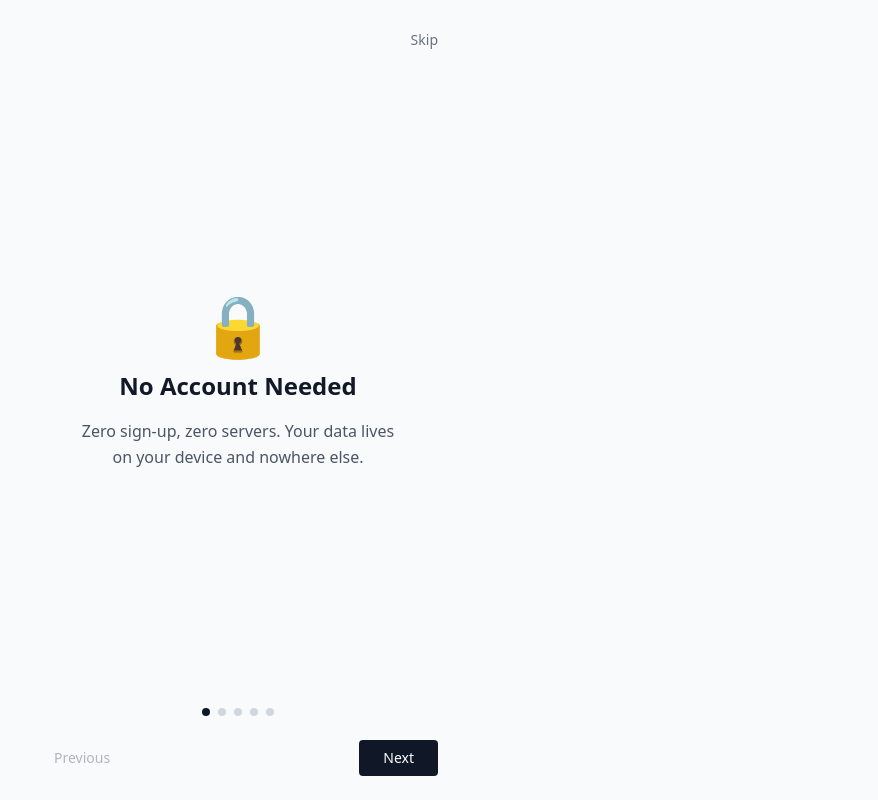
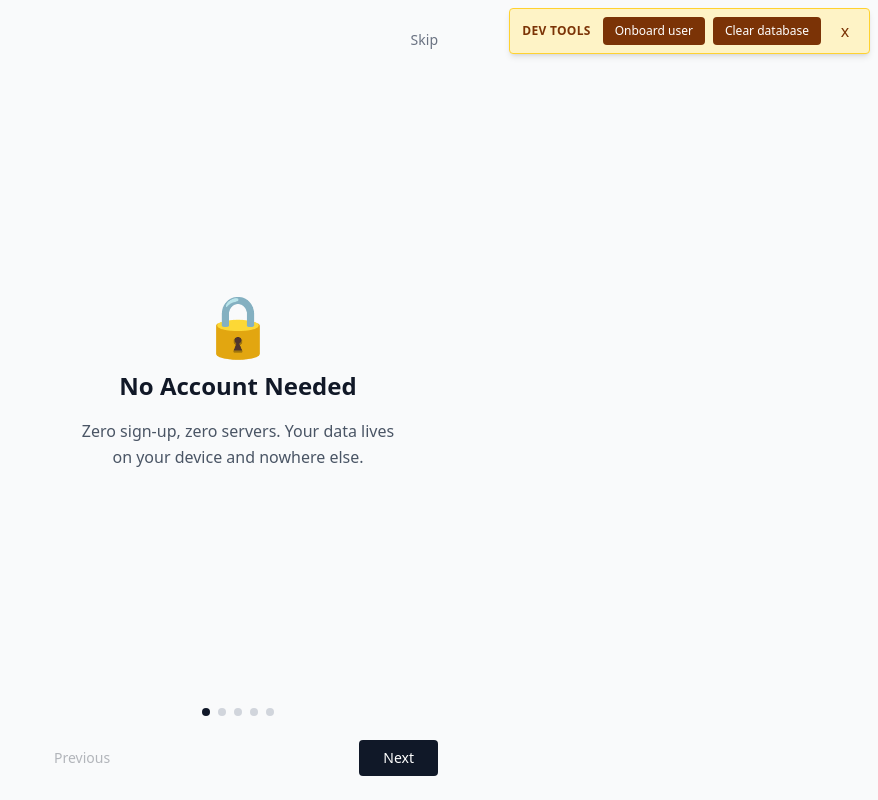
Before and after one commit to rahulbeyondcode/Split-Slate, a React (Vite) app: page /onboarding in a window 1280 px wide. Shown: the whole page, without its empty margins (402-1280 px from the left). Built offline with nearby package versions, Linux system fonts and the light colour scheme.

Commit message:
TODO remove it after use it. Added dev tools for autofilling.

```diff
--- a/src/App.tsx
+++ b/src/App.tsx
@@ -1,7 +1,13 @@
 import { RouterProvider } from "react-router-dom";
 
 import { router } from "@/app/router";
+import DevTools from "@/features/dev-tools";
 
-const App = () => <RouterProvider router={router} />;
+const App = () => (
+  <>
+    {import.meta.env.DEV && <DevTools />}
+    <RouterProvider router={router} />
+  </>
+);
 
 export default App;
--- /dev/null
+++ b/src/features/dev-tools/index.tsx
@@ -0,0 +1,161 @@
+import { useState } from "react";
+import { v4 as uuid } from "uuid";
+
+import { db } from "@/shared/configs/db";
+
+import {
+  SEED_DEFAULT_GROUP_CATEGORIES,
+  SEED_MASTER_CATEGORIES,
+} from "@/shared/constants/categories";
+import type {
+  Category,
+  Group,
+  LocalUser,
+  Member,
+  Person,
+  SettingsRecord,
+} from "@/shared/types/domain.types";
+
+const onboardUser = async () => {
+  const localUser: LocalUser = {
+    id: uuid(),
+    name: "Rahul R",
+    icon: "🧑‍💻",
+  };
+  const people: Person[] = [
+    localUser,
+    { id: uuid(), name: "Dracu", icon: "🧛" },
+    { id: uuid(), name: "Zombuu", icon: "🧟" },
+    { id: uuid(), name: "Geniee", icon: "🧜" },
+    { id: uuid(), name: "Pandu", icon: "🐼" },
+    { id: uuid(), name: "Foxxy", icon: "🦊" },
+    { id: uuid(), name: "Simba", icon: "🦁" },
+  ];
+  const groupId = uuid();
+  const members: Member[] = people.map((person) => ({
+    id: uuid(),
+    groupId,
+    personId: person.id,
+  }));
+  const group: Group = {
+    id: groupId,
+    name: "Weekend Trip",
+    icon: "🏕️",
+    currency: "INR",
+    createdAt: Date.now(),
+    frequentPayerIds: members.slice(0, 5).map((member) => member.id),
+  };
+  const categories: Category[] = SEED_DEFAULT_GROUP_CATEGORIES.map((name, index) => ({
+    id: `dev-category-${index}`,
+    groupId: group.id,
+    name,
+    icon: SEED_MASTER_CATEGORIES.find((category) => category.name === name)?.icon ?? "📌",
+    isActive: true,
+  }));
+  const settings: SettingsRecord[] = [
+    {
+      id: "onboarding",
+      lastCompletedStep: "members",
+      groupId: group.id,
+      complete: true,
+    },
+    {
+      id: "categories",
+      master: SEED_MASTER_CATEGORIES,
+      default: SEED_DEFAULT_GROUP_CATEGORIES,
+    },
+  ];
+
+  await db.transaction(
+    "rw",
+    [
+      db.localUser,
+      db.groups,
+      db.people,
+      db.members,
+      db.categories,
+      db.expenses,
+      db.attachments,
+      db.settings,
+    ],
+    async () => {
+      await Promise.all(db.tables.map((table) => table.clear()));
+      await db.localUser.add(localUser);
+      await db.people.bulkAdd(people);
+      await db.groups.add(group);
+      await db.members.bulkAdd(members);
+      await db.categories.bulkAdd(categories);
+      await db.settings.bulkAdd(settings);
+    },
+  );
+};
+
+const clearDatabase = async () => {
+  await db.delete();
+};
+
+const ACTIONS = [
+  { label: "Onboard user", run: onboardUser },
+  { label: "Clear database", run: clearDatabase },
+] as const;
+
+const DevTools = () => {
+  const [isOpen, setIsOpen] = useState(true);
+  const [pendingAction, setPendingAction] = useState<string | null>(null);
+  const [error, setError] = useState<string | null>(null);
+
+  const handleAction = async (label: string, action: () => Promise<void>) => {
+    setPendingAction(label);
+    setError(null);
+
+    try {
+      await action();
+      window.location.reload();
+    } catch (caughtError) {
+      setError(caughtError instanceof Error ? caughtError.message : "Development action failed");
+      setPendingAction(null);
+    }
+  };
+
+  if (!isOpen) {
+    return (
+      <button
+        type="button"
+        onClick={() => setIsOpen(true)}
+        className="fixed top-2 right-2 z-50 rounded bg-amber-900 px-3 py-1.5 text-xs font-bold text-white shadow-md"
+      >
+        Dev tools
+      </button>
+    );
+  }
+
+  return (
+    <div className="fixed top-2 right-2 z-50 flex min-h-11 items-center gap-2 rounded border border-amber-300 bg-amber-100 px-3 py-2 shadow-md">
+      <span className="mr-1 text-xs font-bold uppercase tracking-wide text-amber-900">
+        Dev tools
+      </span>
+      {ACTIONS.map(({ label, run }) => (
+        <button
+          key={label}
+          type="button"
+          disabled={pendingAction !== null}
+          onClick={() => handleAction(label, run)}
+          className="rounded bg-amber-900 px-3 py-1.5 text-xs font-medium text-white disabled:cursor-wait disabled:opacity-50"
+        >
+          {pendingAction === label ? "Working…" : label}
+        </button>
+      ))}
+      {error && <span className="text-xs font-medium text-red-700">{error}</span>}
+      <button
+        type="button"
+        aria-label="Close development tools"
+        onClick={() => setIsOpen(false)}
+        className="ml-1 grid size-6 place-items-center rounded text-base leading-none text-amber-900 hover:bg-amber-200"
+      >
+        x
+      </button>
+    </div>
+  );
+};
+
+export default DevTools;
```
Also changed, not shown: 1 other file (tests, documents, lock files or other folders).
